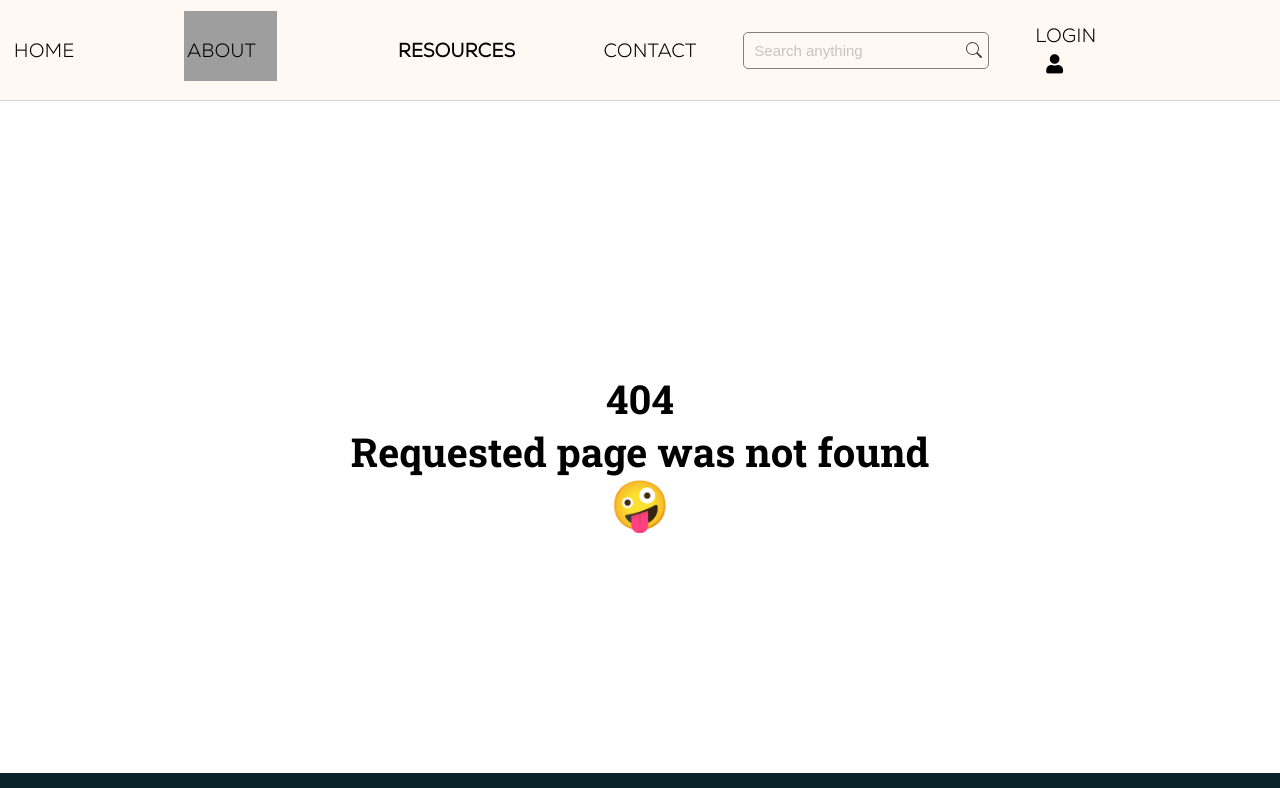
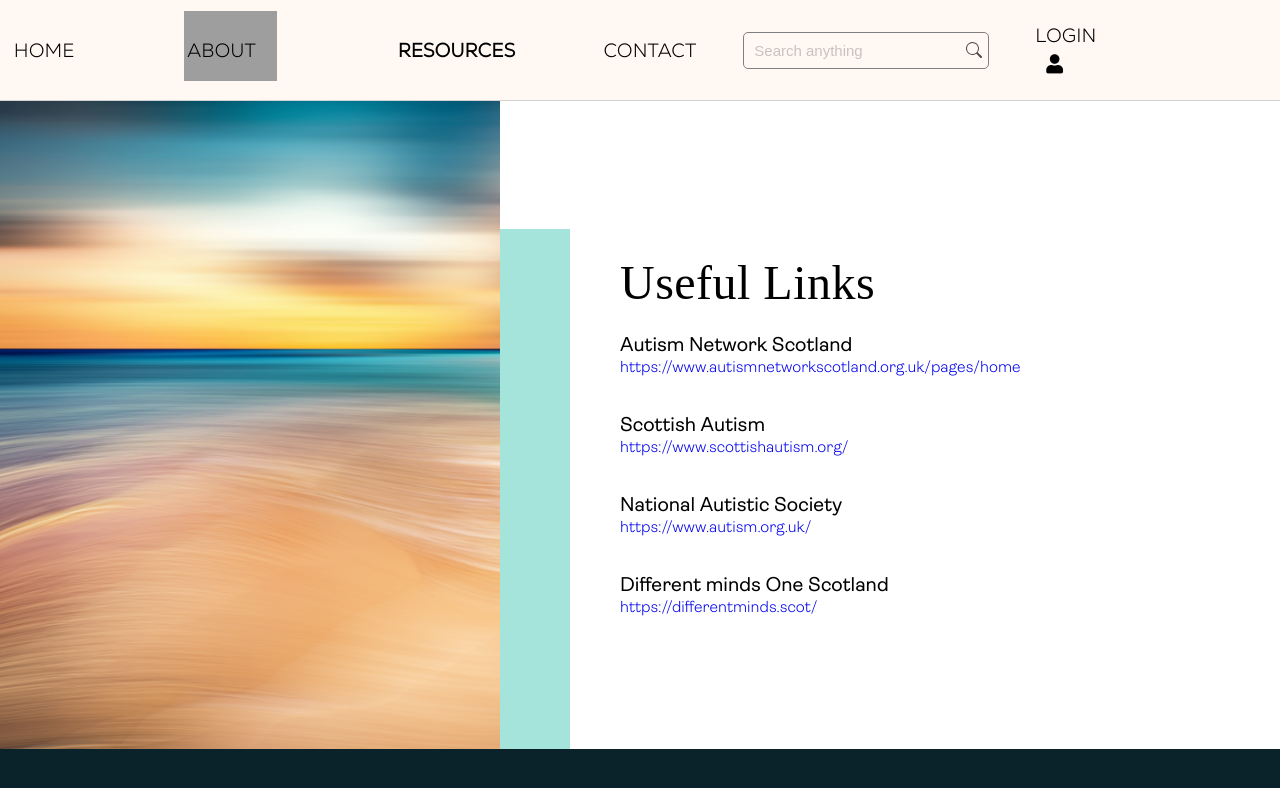
Before and after one commit to Sensational-Life/asd, a React (Create React App) app in the folder client/: page /resources/UesfulLinks in a window 1280 px wide. Shown: the top 788 px of the page. Built offline with nearby package versions, Linux system fonts and the light colour scheme; grey boxes are pictures that could not be loaded.

Commit message:
feature/resources-uesfulLinks-page

```diff
--- a/client/src/App.js
+++ b/client/src/App.js
@@ -25,6 +25,7 @@ import Advice from "./pages/Advice/Advice";
 import SelfReferralPathway from "./pages/Resources/Referrals/NotRegistered/SelfReferralPathway";
 
 import TimetableNotRegistered from "~/pages/Resources/Timetable/NotRegistered/TimetableNotRegistered";
+import UesfulLinks from "./pages/Resources/UesfulLinks/UesfulLinks";
 
 
 // Contacts:
@@ -69,6 +70,8 @@ function App() {
 
 					<Route path="/resources/self-referral-pathway" component={SelfReferralPathway} />
           <Route path="/resources/timetables" component={TimetableNotRegistered}/>
+                       <Route path="/resources/UesfulLinks" component={UesfulLinks} />
+
 
 
 					<Route path="/contact" component={Contact} />
--- a/client/src/helpers/ResourcesMenuItems.js
+++ b/client/src/helpers/ResourcesMenuItems.js
@@ -21,7 +21,7 @@ export const ResourcesMenuItems = [
   },
   {
     title: "Useful Links",
-    path: "/links",
+    path: "/resources/UesfulLinks",
     cName: "dropdown-link",
   },
 
--- /dev/null
+++ b/client/src/pages/Resources/UesfulLinks/UesfulLinks.css
@@ -0,0 +1,58 @@
+.UesfulLink-container {
+	display: flex;
+	height: 648px;
+	width: 1260px;
+}
+.UesfulLinks-img-conatiner {
+	width: 570px;
+}
+.UesfulLinks-img-color {
+	position: relative;
+	top: 128px;
+	width: 570px;
+	height: 520px;
+	background-color: #a4e4db;
+}
+.UesfulLink-img {
+	position: relative;
+	width: 500px;
+	height: 648px;
+	bottom: 128px;
+}
+.UesfulLinks-text-links-conatiner {
+	width: 690px;
+}
+.UesfulLink-hesdr-text {
+	width: 513px;
+	height: 400px;
+	position: relative;
+	top: 150px;
+	left: 50px;
+}
+.UesfulLink-text {
+	font-size: 48px;
+	text-align: left;
+	font: normal normal normal 48px/64px Roboto Slab;
+	letter-spacing: 0.48px;
+	opacity: 1;
+}
+.UesfulLinks-links {
+	margin-top: 20px;
+}
+
+.U-links {
+	width: 120x;
+	height: 80px;
+}
+.UesfulLink-p {
+	font-size: 20px;
+	font-family: Ambit Regular;
+}
+.UesfulLinks-a {
+	font-family: "Ambit Light";
+	text-decoration: none;
+}
+.UesfulLinks-a:hover {
+	text-decoration: underline;
+	color: red;
+}
--- /dev/null
+++ b/client/src/pages/Resources/UesfulLinks/UesfulLinks.js
@@ -0,0 +1,58 @@
+import React from "react";
+import "./UesfulLinks.css";
+import UesfulLinkImg from "~/assets/images/sea.jpg";
+
+function UesfulLinks() {
+	return (
+		<div className="UesfulLink-container">
+			<div className="UesfulLinks-img-conatiner">
+				<div className="UesfulLinks-img-color">
+					<img
+						className="UesfulLink-img"
+						src={UesfulLinkImg}
+						alt="Uesful-link"
+					/>
+				</div>
+			</div>
+			<div className="UesfulLinks-text-links-conatiner">
+				<div className="UesfulLink-hesdr-text">
+					<h1 className="UesfulLink-text"> Useful Links</h1>
+					<div className="UesfulLinks-links">
+						<div className="U-links">
+							<p className="UesfulLink-p">Autism Network Scotland </p>
+							<a
+								className="UesfulLinks-a"
+								href="https://www.autismnetworkscotland.org.uk/pages/home"
+							>
+								https://www.autismnetworkscotland.org.uk/pages/home
+							</a>
+						</div>
+						<div className="U-links">
+							<p className="UesfulLink-p">Scottish Autism </p>
+							<a
+								className="UesfulLinks-a"
+								href="https://www.scottishautism.org/"
+							>
+								https://www.scottishautism.org/
+							</a>
+						</div>
+						<div className="U-links">
+							<p className="UesfulLink-p">National Autistic Society </p>
+							<a className="UesfulLinks-a" href="https://www.autism.org.uk/ ">
+								https://www.autism.org.uk/
+							</a>
+						</div>
+						<div className="U-links">
+							<p className="UesfulLink-p">Different minds One Scotland </p>
+							<a className="UesfulLinks-a" href="https://differentminds.scot/">
+								https://differentminds.scot/
+							</a>
+						</div>
+					</div>
+				</div>
+			</div>
+		</div>
+	);
+}
+
+export default UesfulLinks;
```
Also changed, not shown: client/src/assets/images/sea.jpg (added).
